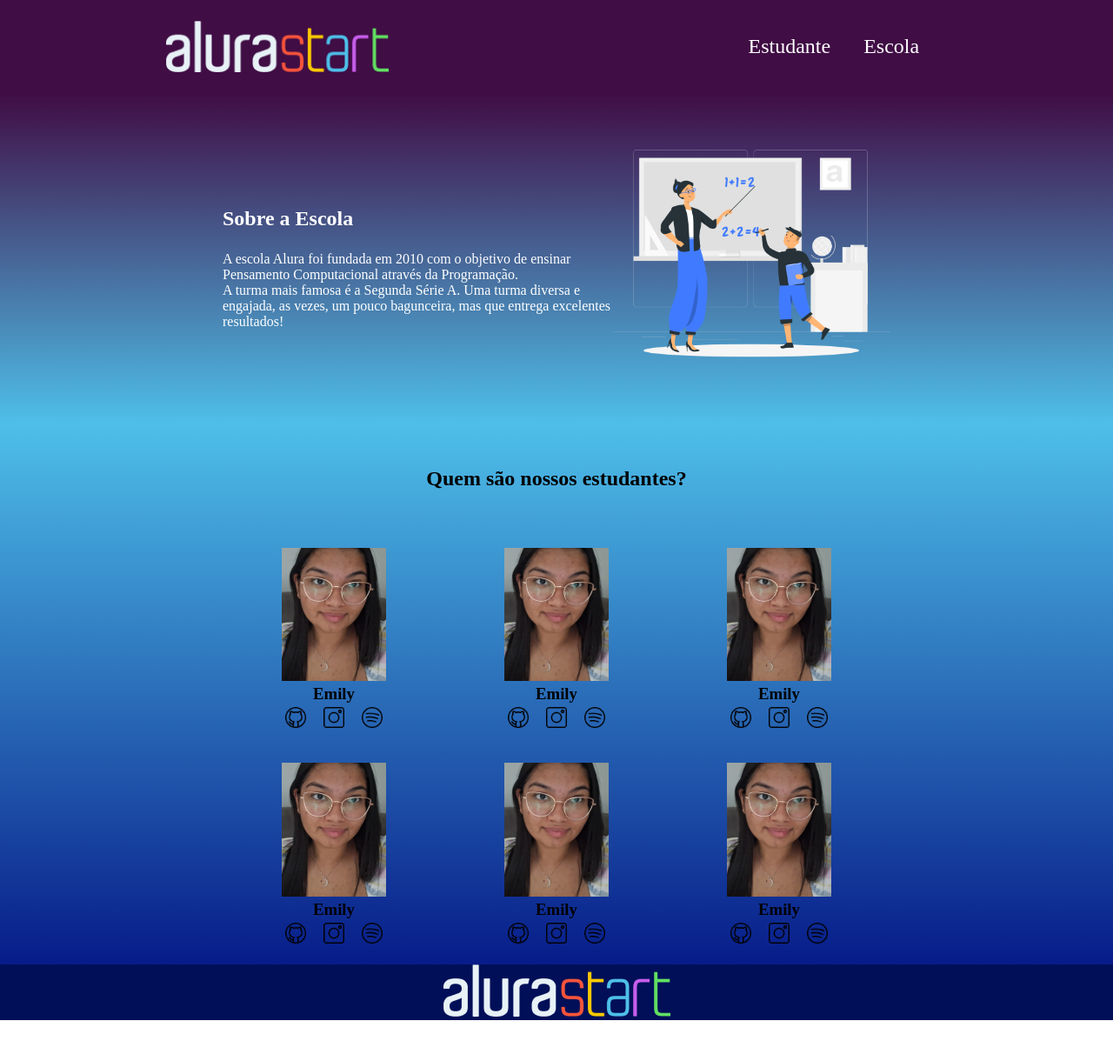
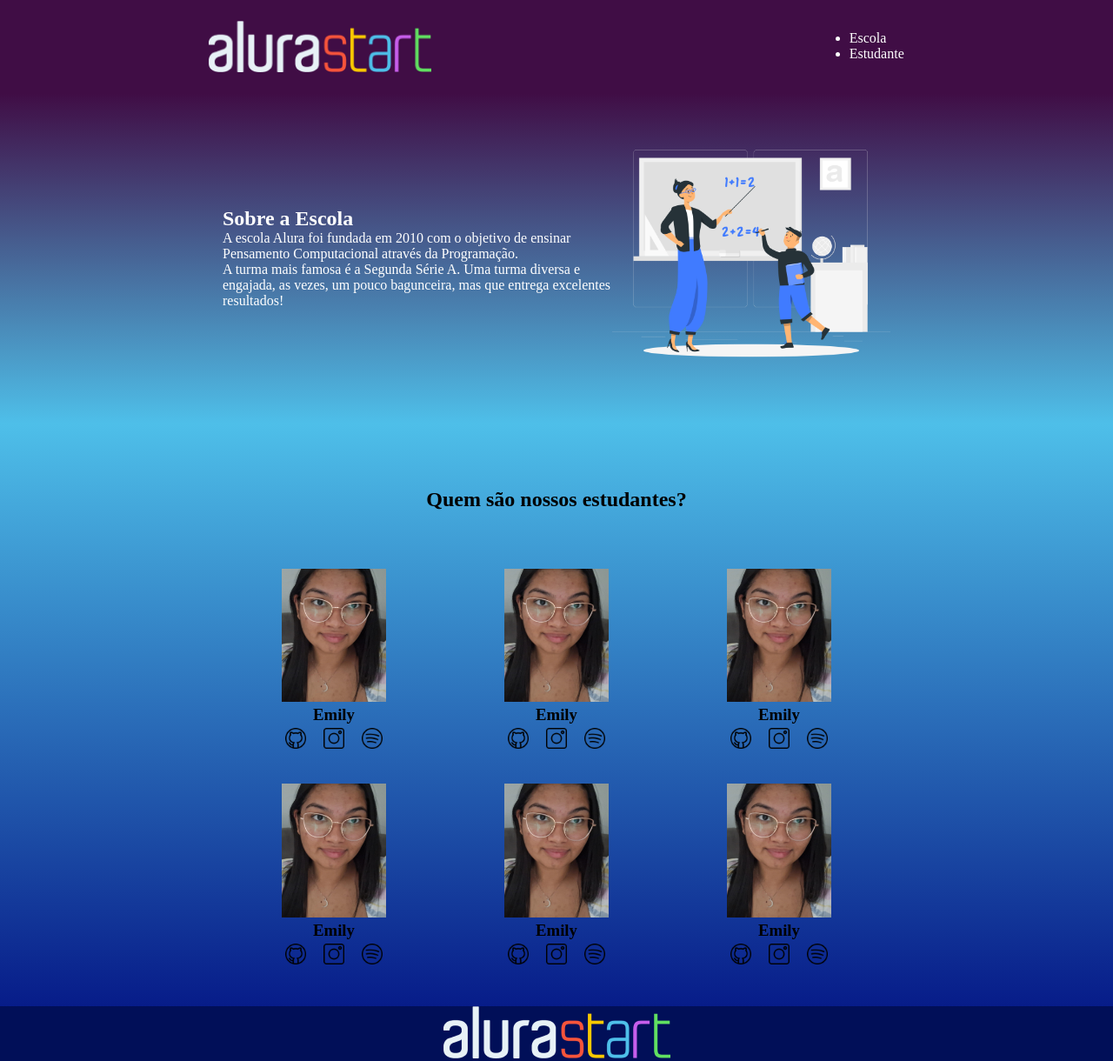
Before and after one commit to emily-caputi/Emily.aluna, a plain HTML site: page index.html in a window 1280 px wide. Shown: the whole page at 87% size. Before the commit the page ends 1173 px from the top, so only its background shows below. Drawn offline with Linux system fonts and the light colour scheme; a web font is replaced by a local one.

Commit message:
Add files via upload

```diff
--- a/index.html
+++ b/index.html
@@ -15,13 +15,14 @@
 
         <img class="cabeçalho-imagem" src="alurastart logo 1 (2).png" alt="logo alura start">
         <ul class="cabeçalho-lista-item">
-            <li class="cabeçalho-lista-item"> Estudante</li>
-            <li class="cabeçalho-lista-item">Escola</li>
+            <li class="cabeçalho-lista-item"><a href="#escola">Escola </a></li>
+            <li class="cabeçalho-lista-item"><a href="#estudante"> Estudante</a></li>
+
         </ul>
 
     </header>
 
-    <section class="escola">
+    <section id="escola">
         <div class="escola-div-conteudo">
             <h2 class="escola-titulo"> Sobre a Escola </h2>
             <p class="escola-texto">A escola Alura foi fundada em 2010 com o objetivo de ensinar Pensamento Computacional através da Programação. </p>
@@ -30,7 +31,7 @@
         <img class="escola-imagem" src="Teaching-rafiki.png" alt="Professora e Aluno">
     </section>
 
-    <section class="estudante">
+    <section id="estudante">
         <h2 class="estudante-titulo">Quem são nossos estudantes?</h2>
         <div class="estudantes-todos">
      <span></span>
--- a/style.css
+++ b/style.css
@@ -17,27 +17,26 @@ Body{
 .cabeçalho-imagem { width: 20%;
 }
 
-.cabeçalho-lista-item{
-    display: inline-block;
-    margin: 0 16px;
-    font-size: 24px;
+.cabeçalho-lista-item a{
+    text-decoration: none;
+    color: white;
 }
 
 .escola-imagem { width: 25%;}
 
-.escola {
+#escola {
     background-image: linear-gradient(#400D45 , #4EBFE9);
     color: white;
-   display: flex;
-   justify-content: center;
-   align-items: center;
-   padding: 30px 0;
+    display: flex;
+    justify-content: center;
+    align-items: center;
+    padding: 30px 0;
 }
 
 .escola-div-conteudo{
     width: 35%;
 }
-.escola-titulo{
+#estudante{
     padding: 24px 0;
 }
 
@@ -64,7 +63,7 @@ Body{
     grid-template-columns: 20% 20% 20% 20% 20%;
 }
 
-.estudante {
+#estudante {
     background-image: linear-gradient( #4EBFE9 , #071C89 );
 }
 
```
